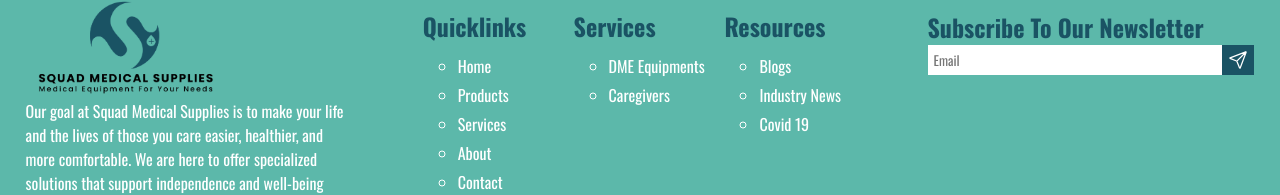
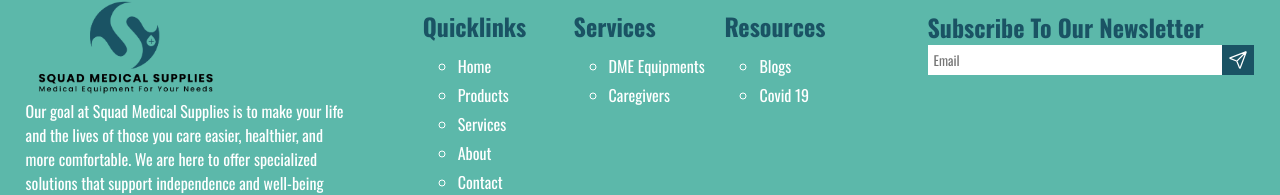
Before and after one commit to MKashanButt/squad-medical-supplies, a Next.js app: page / in a window 1280 px wide. Shown: the part 3526-3721 px from the top of the page. Built offline with nearby package versions, Linux system fonts and the light colour scheme.

Commit message:
removed insustry-news option

```diff
--- a/src/components/Footer.tsx
+++ b/src/components/Footer.tsx
@@ -51,9 +51,8 @@ export default function Footer() {
                         <nav>
                             <h2>Resources</h2>
                             <ul>
-                                <li><Link href='/bogs'>Blogs</Link></li>
-                                <li><Link href='#'>Industry News</Link></li>
-                                <li><Link href='#'>Covid 19</Link></li>
+                                <li><Link href='/blogs'>Blogs</Link></li>
+                                <li><Link href='/covid-19'>Covid 19</Link></li>
                             </ul>
                         </nav>
                     </div>
```
